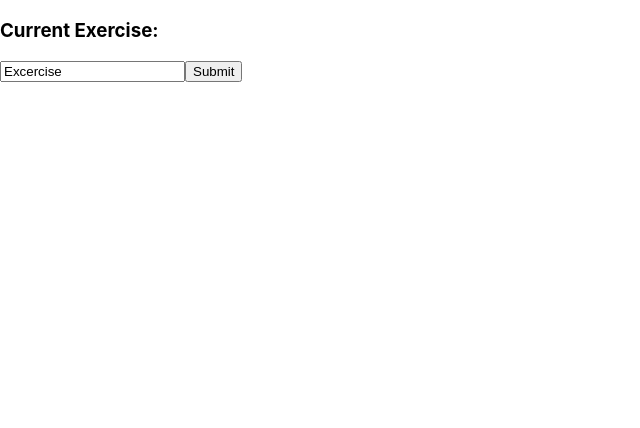
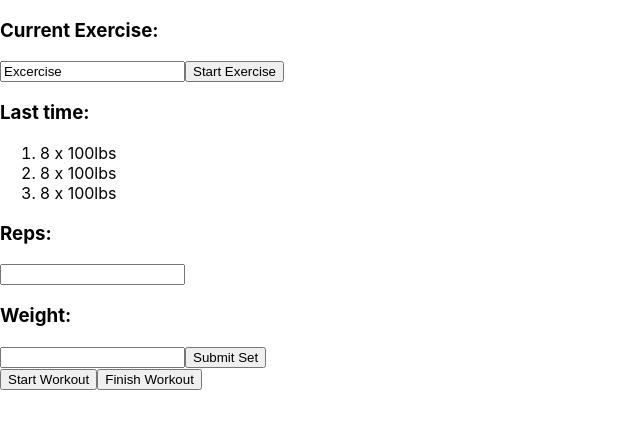
Before and after one commit to AdamKrivoshein/WorkoutTracker, a React (Create React App) app in the folder frontend/: page / in a window 1280 px wide. Shown: the top 428 px of the page, without its empty margins (0-640 px from the left). Built offline with nearby package versions, Linux system fonts and the light colour scheme.

Commit message:
Week 8 progress. Can write most, but can't read.

```diff
--- a/frontend/src/App.css
+++ b/frontend/src/App.css
@@ -2,37 +2,11 @@
   text-align: center;
 }
 
-.App-logo {
-  height: 40vmin;
-  pointer-events: none;
+.Frame {
+  padding: 100px;
+  margin: 100px;
 }
 
-@media (prefers-reduced-motion: no-preference) {
-  .App-logo {
-    animation: App-logo-spin infinite 20s linear;
-  }
+#SetDisplay {
+  display: inline;
 }
-
-.App-header {
-  background-color: #282c34;
-  min-height: 100vh;
-  display: flex;
-  flex-direction: column;
-  align-items: center;
-  justify-content: center;
-  font-size: calc(10px + 2vmin);
-  color: white;
-}
-
-.App-link {
-  color: #61dafb;
-}
-
-@keyframes App-logo-spin {
-  from {
-    transform: rotate(0deg);
-  }
-  to {
-    transform: rotate(360deg);
-  }
-}
--- a/frontend/src/App.js
+++ b/frontend/src/App.js
@@ -3,10 +3,10 @@ import { useState } from 'react';
 import axios from "axios";
 import './App.css';
 
-function Button({ handleClick }) {
+function Button({ title, handleClick }) {
   return (
     <button onClick={handleClick}>
-      Submit
+      {title}
     </button>
   );
 }
@@ -24,6 +24,112 @@ function ExerciseEntry({ exerciseText, onExerciseTextChange }) {
       />
     </>
   );
+}
+
+function PastSet({ setReps, setWeight }) {
+  return (
+    <li><p id="SetDisplay">8</p> x <p id="SetDisplay">100lbs</p></li>
+  )
+}
+
+function PastTable() {
+  // const [currentRepsText, setRepsText] = useState('CurrentReps');
+  // const [currentWeightText, setWeightText] = useState('CurrentWeight');
+  return (
+    <>
+      <h3>Last time:</h3>
+      <ol>
+        <PastSet />
+        <PastSet />
+        <PastSet />
+      </ol>
+    </>
+  )
+}
+
+function SetEntryField({ title, fieldText, onTextChange }) {
+  return (
+    <>
+      <h3>{title}:</h3>
+      <input
+        type="number"
+        value={fieldText}
+        onChange={(e) => onTextChange(e.target.value)} />
+    </>
+  );
+}
+
+function SetEntryArea() {
+  function sendSet() {
+    console.log(`Trying to send the reps: ${currentRepsText} and weight: ${currentWeightText}`)
+
+    axios.post('http://localhost:8888/createSet', {
+      repetition: currentRepsText,
+      weight: currentWeightText
+    })
+    .then(function (response) {
+      console.log(response);
+    })
+    .catch(function (error) {
+      console.log(error);
+    });
+  }
+
+  const [currentRepsText, setRepsText] = useState('CurrentReps');
+  const [currentWeightText, setWeightText] = useState('CurrentWeight');
+  return (
+    <div style={{ flex: 1, flexDirection:"row" }}>  {/*This doesn't seem to work for inline*/}
+      <SetEntryField
+        title="Reps"
+        fieldText={currentRepsText}
+        onTextChange={setRepsText}
+        id="SetDisplay" />
+      <SetEntryField
+        title="Weight"
+        fieldText={currentWeightText}
+        onTextChange={setWeightText}
+        id="SetDisplay" />
+      <Button
+        title="Submit Set"
+        handleClick={sendSet} />
+    </div>
+  )
+}
+
+function Navigation() {
+  function startWorkout() {
+    console.log(`Trying to send`)
+
+    axios.post('http://localhost:8888/startWorkout', {})
+    .then(function (response) {
+      console.log(response);
+    })
+    .catch(function (error) {
+      console.log(error);
+    });
+  }
+  function endWorkout() {
+    console.log(`Trying to send`)
+
+    axios.post('http://localhost:8888/endWorkout', {})
+    .then(function (response) {
+      console.log(response);
+    })
+    .catch(function (error) {
+      console.log(error);
+    });
+  }
+
+  return (
+    <>
+      <Button
+        title="Start Workout"
+        handleClick={startWorkout}/>
+      <Button
+        title="Finish Workout"
+        handleClick={endWorkout}/>
+    </>
+  )
 }
 
 function WorkoutScreen() {
@@ -48,14 +154,18 @@ function WorkoutScreen() {
         exerciseText={exerciseText}
         onExerciseTextChange={setExerciseText} />
       <Button
+        title="Start Exercise"
         handleClick={sendExercise} />
+      <PastTable />
+      <SetEntryArea />
+      <Navigation />
     </div>
   );
 }
 
 function App() {
   return (
-    <WorkoutScreen />
+    <WorkoutScreen className="Frame" />
   );
 }
 
```
Also changed, not shown: 2 other files (tests, documents, lock files or other folders).
